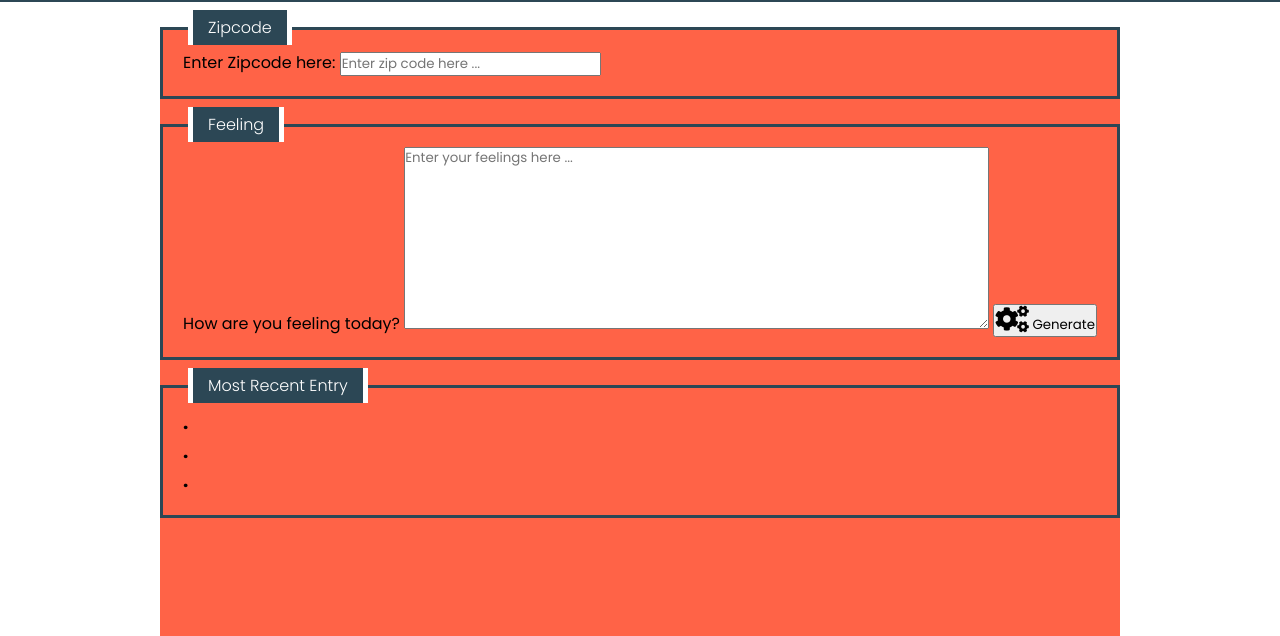
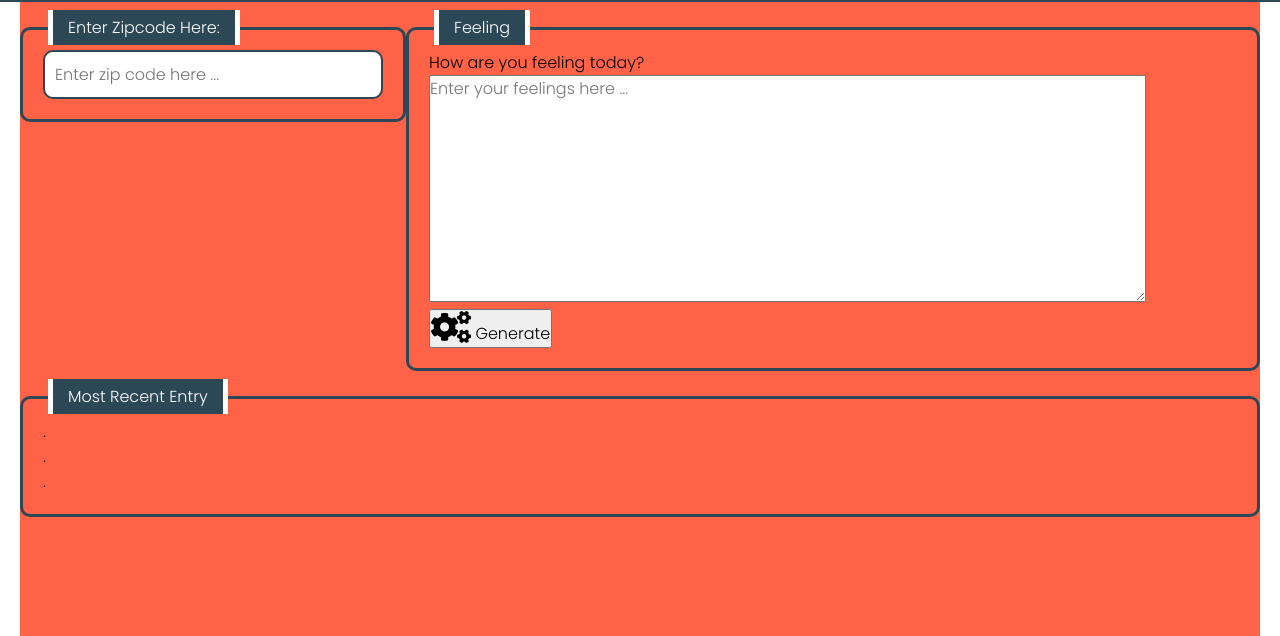
Before and after one commit to ibrahimelmokhtar/js-sample-weather-app, a plain HTML site: page website/index.html in a window 1280 px wide. Shown: the part 78-714 px from the top of the page. Drawn offline with Linux system fonts and the light colour scheme.

Commit message:
Style zipcode section

```diff
--- a/website/css/styles.css
+++ b/website/css/styles.css
@@ -7,6 +7,9 @@
     padding: 0;
     box-sizing: border-box;
     font-family: 'Poppins', sans-serif;
+
+    font-size: 1em;
+    font-weight: 300;
 }
 
 
@@ -34,20 +37,21 @@ header h1.headline {
 }
 
 /* ************************************************************** */
-/* ********************   Zipcode Section   ********************* */
+/* **************   General Rules for Sections   **************** */
 /* ************************************************************** */
 main {
-    width: fit-content;
     height: 80vh;
 
-    margin: 0 auto;
+    margin: 0 20px;
 
     background-color: tomato;
+    position: relative;
 }
 
 section.section__container {
     border-color: #2c4755;
     border-style: solid;
+    border-radius: 10px;
 
     margin-top: 25px;
     padding: 20px;
@@ -76,3 +80,43 @@ section.holder,
 section h2.section__title {
     border-width: 5px;
 }
+
+main div#user__inputs__container {
+    display: flex;
+    flex-direction: row;
+    justify-content: space-between;
+    align-items: flex-start;
+}
+
+/* ************************************************************** */
+/* ********************   Zipcode Section   ********************* */
+/* ************************************************************** */
+section.zipcode__section {
+    display: flex;
+    flex-direction: column;
+    justify-content: center;
+    align-items: center;
+}
+
+section.zipcode__section input {
+    color: #2c4755;
+
+    padding: 10px;
+    border: 2px solid #2c4755;
+
+    border-radius: 10px;
+}
+
+/* ************************************************************** */
+/* ********************   Feeling Section   ********************* */
+/* ************************************************************** */
+section.feeling__section {
+    width: fit-content;
+}
+
+/* ************************************************************** */
+/* ********************   Display Section   ********************* */
+/* ************************************************************** */
+section.display__section {
+    /* display: none; */
+}
--- a/website/index.html
+++ b/website/index.html
@@ -31,13 +31,13 @@
 
     <!-- Main Application -->
     <main>
-      <section class="section__container zip">
-        <h2 class="section__title">Zipcode</h2>
-        <label for="zip">Enter Zipcode here:</label>
+      <div id="user__inputs__container">
+        <section class="section__container zipcode__section">
+          <h2 class="section__title">Enter Zipcode here:</h2>
           <input type="text" id="zip" placeholder="Enter zip code here ...">
         </section>
 
-      <section class="section__container feel">
+        <section class="section__container feeling__section">
           <h2 class="section__title">Feeling</h2>
           <label for="feelings">How are you feeling today?</label>
           <textarea class="myInput" id="feelings" placeholder="Enter your feelings here ..." rows="9" cols="50"></textarea>
@@ -46,8 +46,9 @@
             <span>Generate</span>
           </button>
         </section>
+      </div>
 
-      <section class="section__container entry">
+      <section class="section__container display__section">
         <h2 class="section__title">Most Recent Entry</h2>
         <div id="entryHolder">
           <h3 id="date">.</h3>
```
Lines whose indentation alone changed are shown as unchanged.
